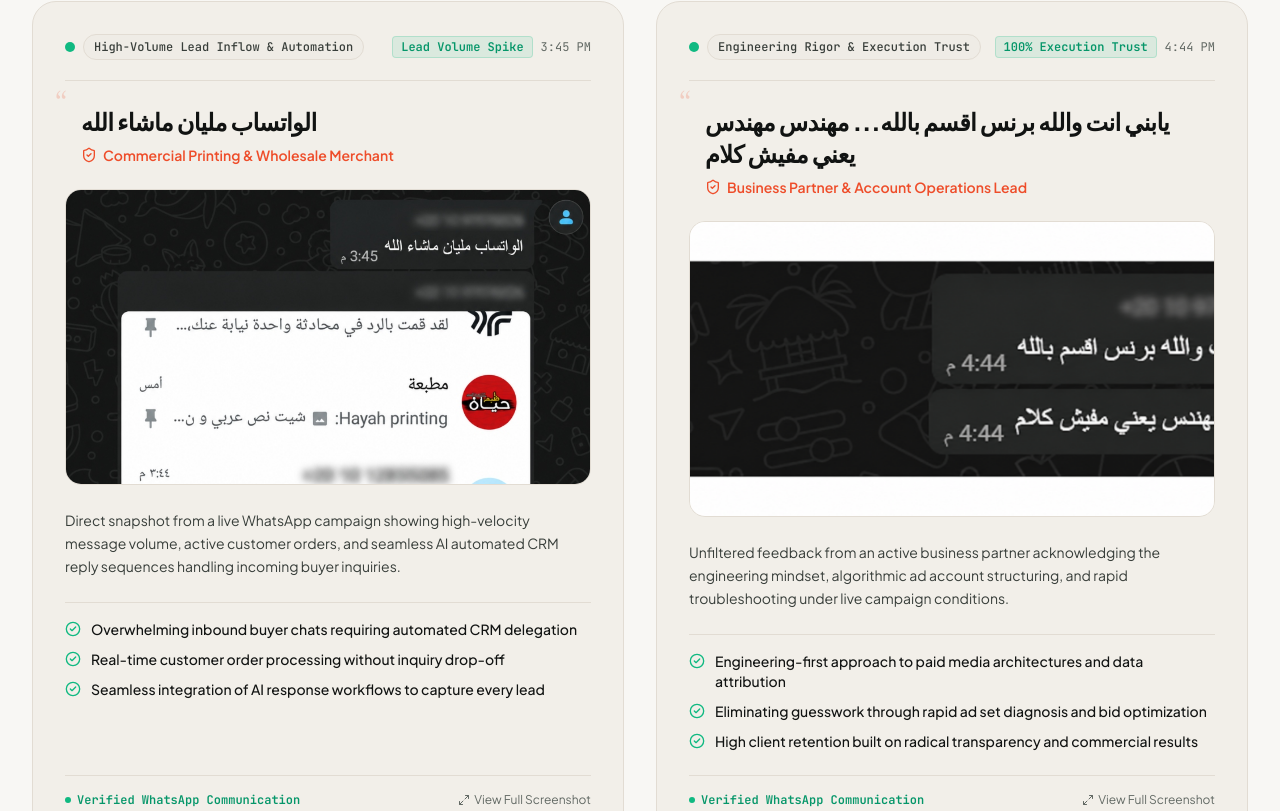
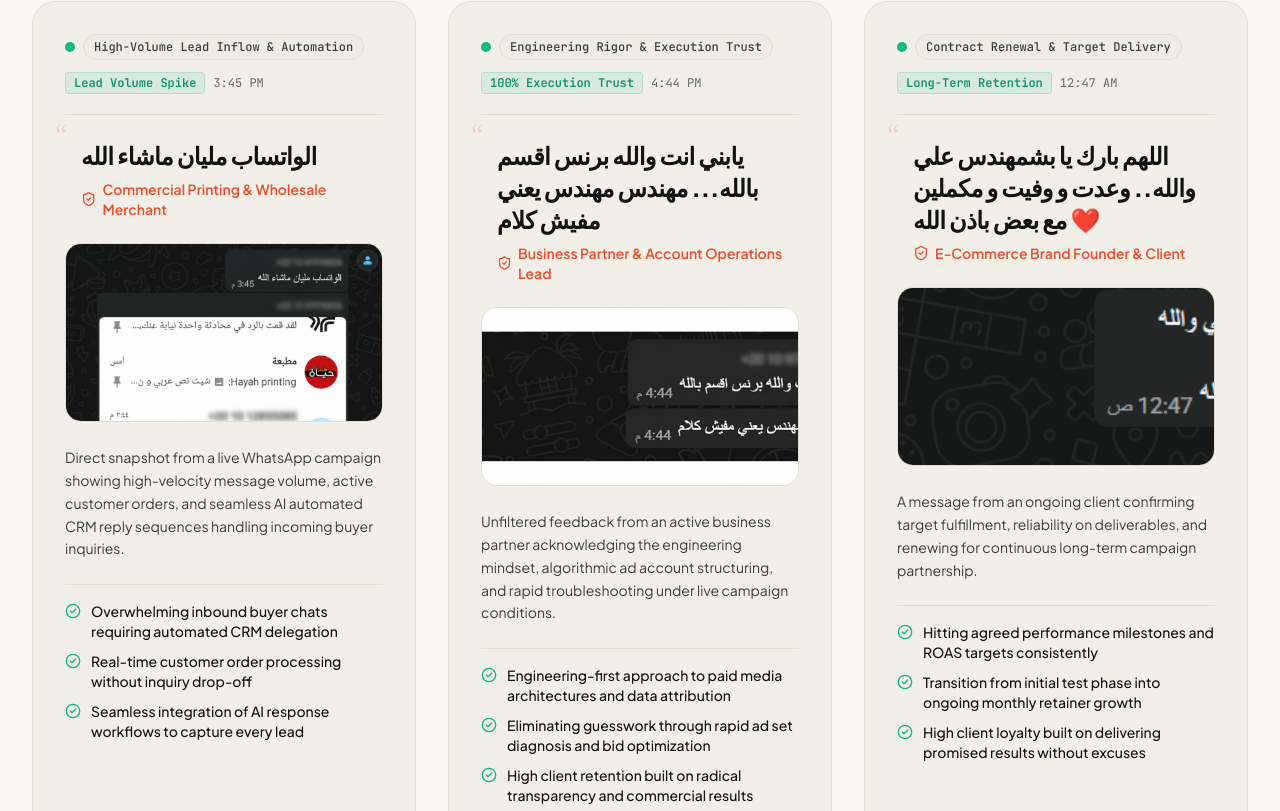
Before and after one commit to aliabdelazim7/Marketing-Portfolio, a React (Vite) app: page / in a window 1280 px wide. Shown: the part 8349-9160 px from the top of the page. Built offline with nearby package versions, Linux system fonts and the light colour scheme; a web font is replaced by a local one.

Commit message:
feat: add third client testimonial confirming promises delivered and ongoing partnership

```diff
--- a/src/components/TestimonialsSection.tsx
+++ b/src/components/TestimonialsSection.tsx
@@ -56,8 +56,8 @@ export const TestimonialsSection: React.FC = () => {
           </p>
         </div>
 
-        {/* Testimonials Grid (2 High-Impact Cards) */}
-        <div className="grid grid-cols-1 lg:grid-cols-2 gap-8 items-stretch">
+        {/* Testimonials Grid (3 High-Impact Cards) */}
+        <div className="grid grid-cols-1 md:grid-cols-2 lg:grid-cols-3 gap-6 sm:gap-8 items-stretch">
           {testimonialsList.map((item: TestimonialItem) => (
             <div
               key={item.id}
--- a/src/data/content.ts
+++ b/src/data/content.ts
@@ -1923,4 +1923,31 @@ export const testimonialsList: TestimonialItem[] = [
       "ثقة وشراكة مستمرة قائمة على الشفافية التامة وتحقيق الأهداف",
     ],
   },
+  {
+    id: "whatsapp-retention-partnership",
+    quote: "اللهم بارك يا بشمهندس علي والله.. وعدت و وفيت و مكملين مع بعض باذن الله ❤️",
+    quoteAr: "اللهم بارك يا بشمهندس علي والله.. وعدت و وفيت و مكملين مع بعض باذن الله ❤️",
+    context:
+      "A message from an ongoing client confirming target fulfillment, reliability on deliverables, and renewing for continuous long-term campaign partnership.",
+    contextAr:
+      "رسالة مباشرة من عميل تؤكد الوفاء بالوعود التسويقية، تحقيق المستهدفات المتفق عليها، وتجديد التعاقد لشراكة طويلة الأمد.",
+    authorRole: "E-Commerce Brand Founder & Client",
+    authorRoleAr: "مؤسس علامة تجارية ومتجر إلكتروني",
+    category: "Contract Renewal & Target Delivery",
+    categoryAr: "تحقيق المستهدف وتجديد الشراكة",
+    screenshot: "/testimonials/whatsapp-feedback-3.png",
+    timestamp: "12:47 AM",
+    metricsBadge: "Long-Term Retention",
+    metricsBadgeAr: "تجديد وشراكة مستمرة",
+    highlights: [
+      "Hitting agreed performance milestones and ROAS targets consistently",
+      "Transition from initial test phase into ongoing monthly retainer growth",
+      "High client loyalty built on delivering promised results without excuses",
+    ],
+    highlightsAr: [
+      "تحقيق المستهدفات البيعية والعائد الاستثماري المتفق عليه في مرحلة الإطلاق",
+      "الانتقال السلس من مرحلة الاختبار المبدئي إلى شراكة شهرية مستدامة ومربحة",
+      "بناء علاقة عمل طويلة الأمد قائمة على الوفاء بالوعود وتحقيق أرقام حقيقية",
+    ],
+  },
 ];
--- a/test-runner.js
+++ b/test-runner.js
@@ -49,7 +49,8 @@ const requiredFiles = [
   'public/results/shopify-usd-scale.png',
   'public/results/google-ads-q4.png',
   'public/testimonials/whatsapp-feedback-1.jpg',
-  'public/testimonials/whatsapp-feedback-2.png'
+  'public/testimonials/whatsapp-feedback-2.png',
+  'public/testimonials/whatsapp-feedback-3.png'
 ];
 
 requiredFiles.forEach(file => {
```
Also changed, not shown: public/testimonials/whatsapp-feedback-3.png (added).
